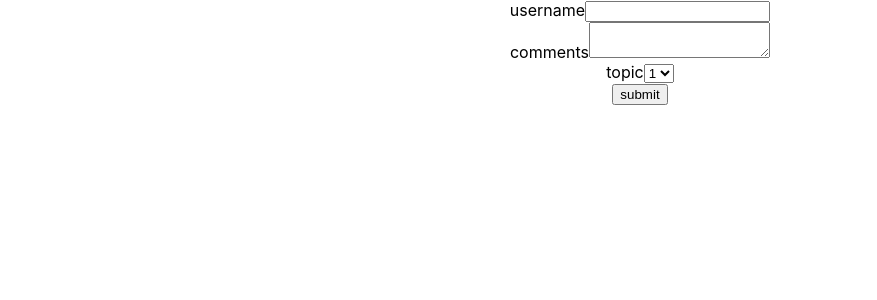
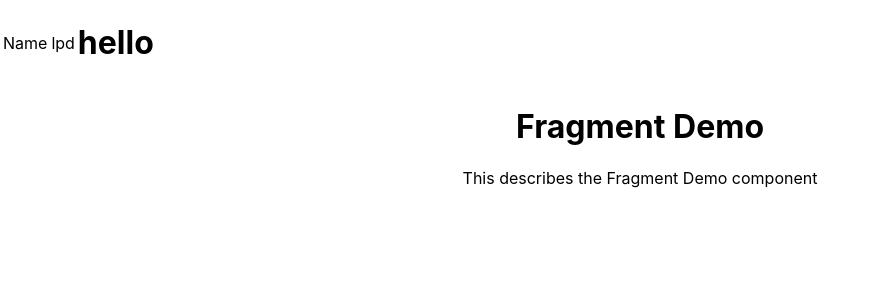
Before and after one commit to Xpiper/react, a React (Create React App) app in the folder hello-world/: page / in a window 1280 px wide. Shown: the top 300 px of the page, without its empty margins (0-877 px from the left). Built offline with nearby package versions, Linux system fonts and the light colour scheme.

Commit message:
Fragment

```diff
--- a/hello-world/src/App.js
+++ b/hello-world/src/App.js
@@ -15,11 +15,15 @@ import InLine from "./components/InLine";
 import './components/appStyles.css'
 import styles from './components/appSytles.module.css'
 import Form from "./components/Form";
+import FragmentDemo from "./components/FragmentDemo";
+import Table from "./components/Table";
 
 function App() {
     return (
         <div className="App">
-            <Form/>
+            <Table/>
+            <FragmentDemo/>
+            {/*<Form/>*/}
             {/*<h1 className='error'>error</h1>*/}
             {/*<h1 className={styles.success}>success</h1>*/}
             {/*<InLine/>*/}
--- /dev/null
+++ b/hello-world/src/components/Columns.js
@@ -0,0 +1,22 @@
+import React, {Fragment} from 'react';
+
+function Columns(props) {
+
+    const items = [];
+
+    return (
+        <Fragment>
+            {items.map(item => <Fragment key={item.id}>
+                <h1>Title</h1>
+                <p>{item.title}</p>
+            </Fragment>)}
+            <td>Name</td>
+            <td>lpd</td>
+            <>
+                <h1>hello</h1>
+            </>
+        </Fragment>
+    );
+}
+
+export default Columns;
--- /dev/null
+++ b/hello-world/src/components/FragmentDemo.js
@@ -0,0 +1,14 @@
+import React, {Component, Fragment} from 'react';
+
+class FragmentDemo extends Component {
+    render() {
+        return (
+            <Fragment>
+                <h1>Fragment Demo</h1>
+                <p>This describes the Fragment Demo component</p>
+            </Fragment>
+        );
+    }
+}
+
+export default FragmentDemo;
--- /dev/null
+++ b/hello-world/src/components/Table.js
@@ -0,0 +1,16 @@
+import React from 'react';
+import Columns from "./Columns";
+
+function Table(props) {
+    return (
+        <table>
+            <tbody>
+            <tr>
+                <Columns/>
+            </tr>
+            </tbody>
+        </table>
+    );
+}
+
+export default Table;
```
